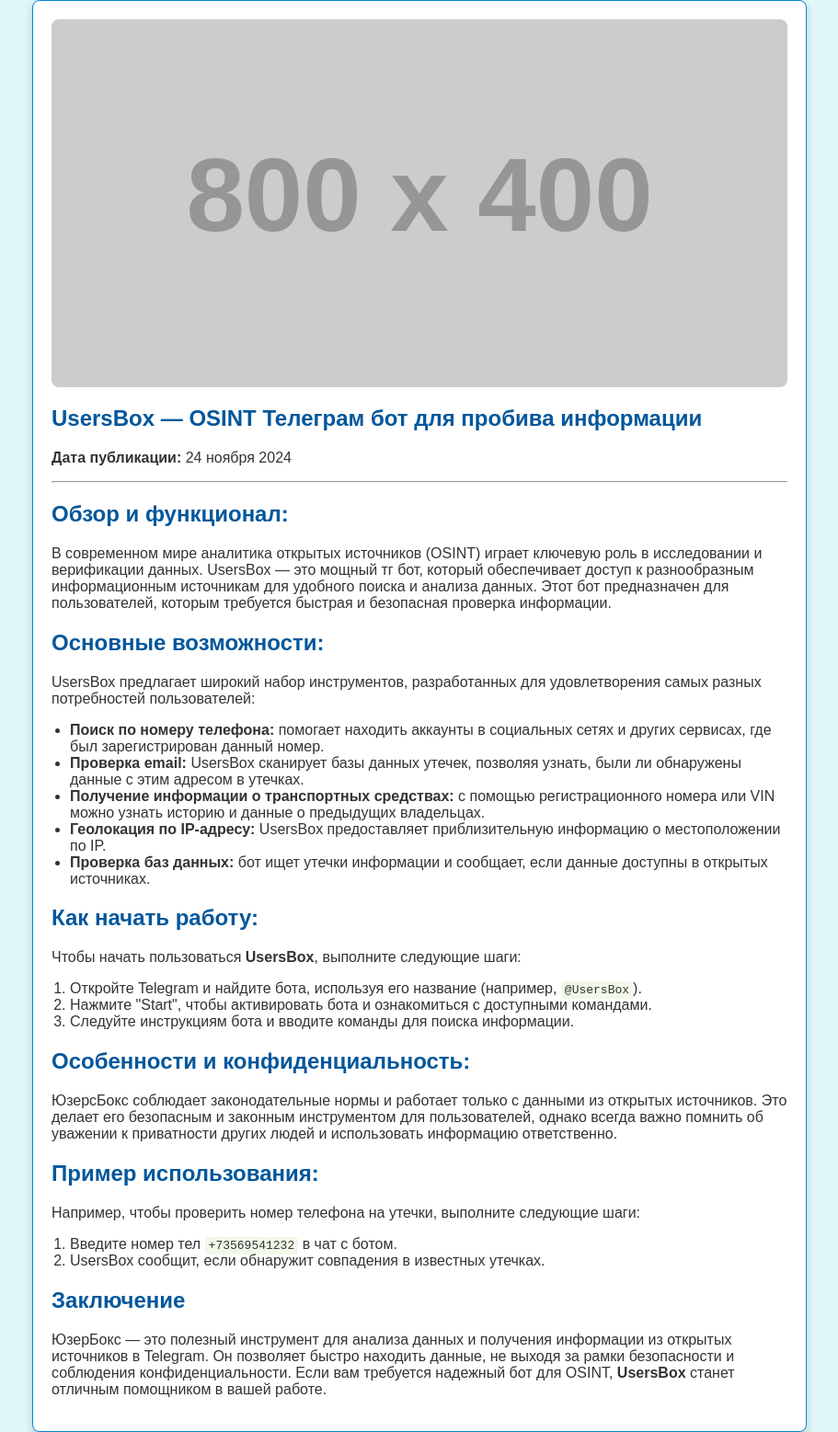
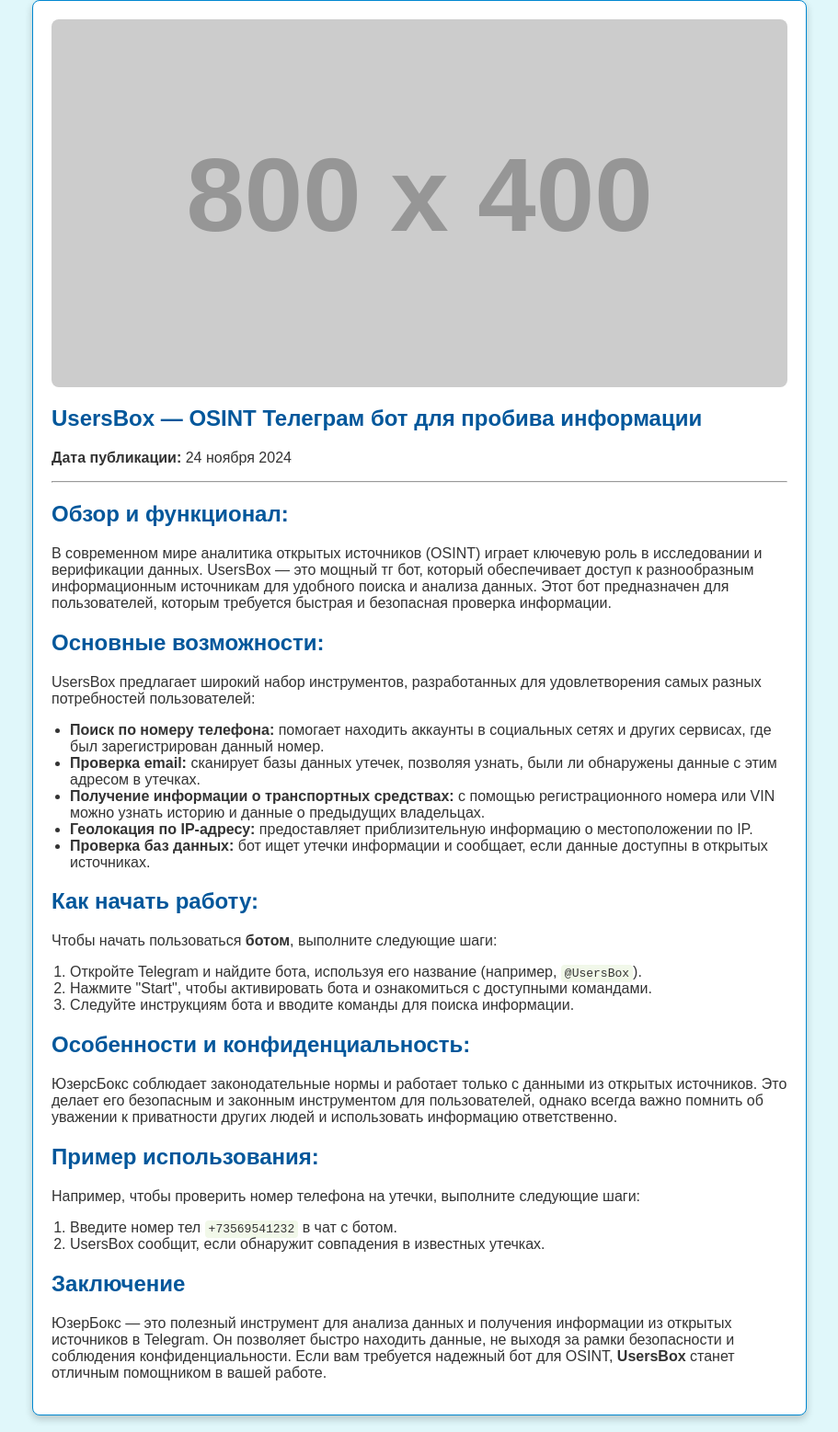
Before and after one commit to usersboxbot/usersboxbot.github.io, a Jekyll site: the page usersboxbot.html, which Jekyll copies as it is, in a window 1280 px wide. Shown: the whole page at 92% size, without its empty margins (184-1095 px from the left). Built offline with Jekyll 4.4.1, drawn with Linux system fonts in a browser that asks for light colours.

Commit message:
Update usersboxbot.html

```diff
--- a/usersboxbot.html
+++ b/usersboxbot.html
@@ -80,16 +80,16 @@
             </p>
             <ul>
                 <li><strong>Поиск по номеру телефона:</strong> помогает находить аккаунты в социальных сетях и других сервисах, где был зарегистрирован данный номер.</li>
-                <li><strong>Проверка email:</strong> UsersBox сканирует базы данных утечек, позволяя узнать, были ли обнаружены данные с этим адресом в утечках.</li>
+                <li><strong>Проверка email:</strong> сканирует базы данных утечек, позволяя узнать, были ли обнаружены данные с этим адресом в утечках.</li>
                 <li><strong>Получение информации о транспортных средствах:</strong> с помощью регистрационного номера или VIN можно узнать историю и данные о предыдущих владельцах.</li>
-                <li><strong>Геолокация по IP-адресу:</strong> UsersBox предоставляет приблизительную информацию о местоположении по IP.</li>
+                <li><strong>Геолокация по IP-адресу:</strong> предоставляет приблизительную информацию о местоположении по IP.</li>
                 <li><strong>Проверка баз данных:</strong> бот ищет утечки информации и сообщает, если данные доступны в открытых источниках.</li>
             </ul>
         </section>
 
         <section>
             <h2>Как начать работу:</h2>
-            <p>Чтобы начать пользоваться <strong>UsersBox</strong>, выполните следующие шаги:</p>
+            <p>Чтобы начать пользоваться <strong>ботом</strong>, выполните следующие шаги:</p>
             <ol>
                 <li>Откройте Telegram и найдите бота, используя его название (например, <code>@UsersBox</code>).</li>
                 <li>Нажмите "Start", чтобы активировать бота и ознакомиться с доступными командами.</li>
```
